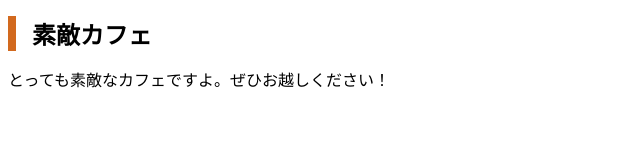
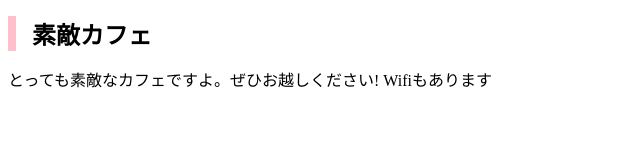
Before and after one commit to Mita-N4306/MyCafe, a plain HTML site: page index.html in a window 1280 px wide. Shown: the whole page, without its empty margins (0-640 px from the left). Drawn offline with Linux system fonts and the light colour scheme.

Commit message:
Add files via upload

```diff
--- a/css/style.css
+++ b/css/style.css
@@ -1,5 +1,5 @@
 h1{
 font-size: 24px;
 padding-left: 16px;
-border-left: 8px solid chocolate;
+border-left: 8px solid pink;
 }
--- a/index.html
+++ b/index.html
@@ -7,6 +7,6 @@
   </head>
   <body>
     <h1>素敵カフェ</h1>
-    <p>とっても素敵なカフェですよ。ぜひお越しください！</p>
+    <p>とっても素敵なカフェですよ。ぜひお越しください! Wifiもあります</p>
   </body>
 </html>
```
